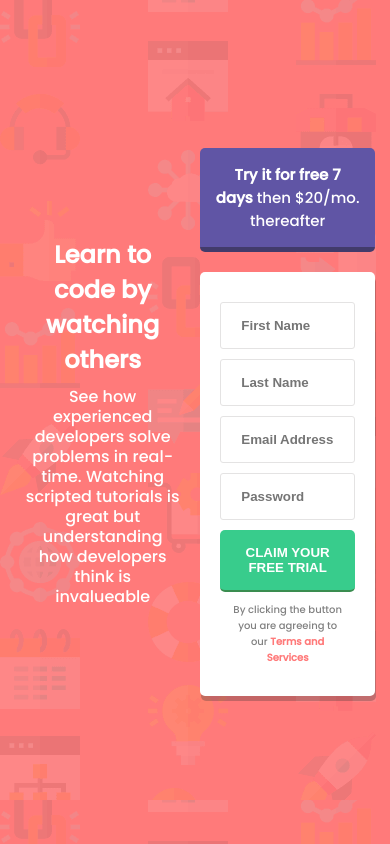
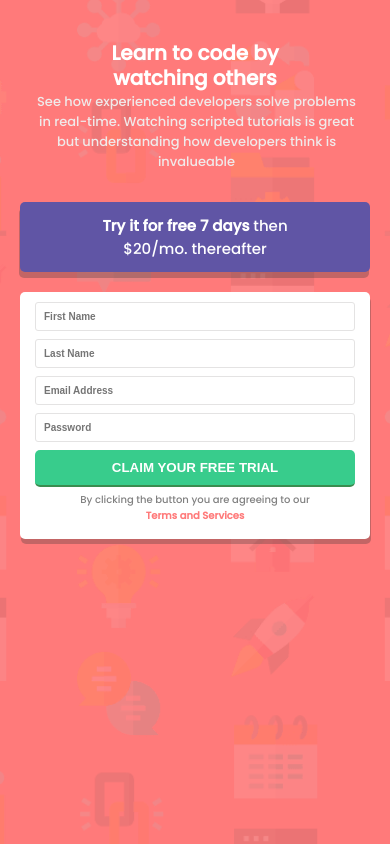
Before and after one commit to jennyosato/Form, a plain HTML site: page index.html in a window 390 px wide. Drawn offline with nearby package versions, Linux system fonts and the light colour scheme.

Commit message:
responsive

```diff
--- a/index.css
+++ b/index.css
@@ -17,8 +17,8 @@ main {
   margin: 20px auto;
   padding-top: 50px;
   padding-bottom: 50px;
-  padding-left: 100px;
-  padding-right: 100px;
+  padding-left: 80px;
+  padding-right: 80px;
   background-image: url("icons/img1.png");
   background-color: hsl(0, 100%, 74%);
   display: flex;
@@ -27,21 +27,24 @@ main {
 }
 #intro {
   color: white;
-  width: 50%;
+  width: 40%;
+
 }
 #form-el {
-  width: 50%;
+  width: 60%;
+  margin-left: 20px;
+
 }
 #intro h1 {
-  padding-right: 50px;
+  line-height: 40px;
   font-weight: bolder;
 }
 #intro p {
-  font-size: 15px;
-  margin-top: 20px;
+  font-size: 11px;
+  margin-top: 15px;
 }
 form {
-  padding: 20px;
+  padding: 30px 20px;
   border-radius: 5px;
   background-color: white;
   box-shadow: 1px 5px rgba(59, 55, 55, 0.3);
@@ -55,15 +58,14 @@ form p {
 span {
   color: hsl(0, 100%, 74%);
   font-size: 10px;
-  font-weight: bold;
   font-style: italic;
-  padding-top: 5px;
+  padding-top: 3px;
   text-align: right;
   display: none;
 }
 input {
   width: 100%;
-  padding: 15px 20px;
+  padding: 13px 20px;
   margin-top: 10px;
   border-radius: 3px;
   color: rgb(54, 53, 53);
@@ -74,6 +76,10 @@ input {
 input:focus {
   background-color: white;
   border: 1px solid rgb(211, 209, 209);
+
+}
+.inputs:focus::placeholder{
+  color: transparent;
 }
 input:focus:invalid {
   border: 2px solid hsl(0, 100%, 74%);
@@ -96,6 +102,7 @@ button {
   color: white;
   font-weight: bold;
   border-bottom: 2px solid hsla(116, 35%, 33%, 0.7);
+
 }
 button:focus {
   opacity: 0.7;
@@ -111,8 +118,17 @@ button:focus {
   text-align: center;
   color: white;
   font-size: 15px;
-  border-bottom: 5px solid rgba(22, 22, 22, 0.4);
+  box-shadow: -1px 6px rgba(59, 55, 55, 0.3);
 }
+.red:focus::placeholder{
+  color:hsl(0, 100%, 74%);
+  font-weight: bold;
+}
+
+b{
+  color: hsl(0, 100%, 74%);
+}
+
 @media screen and (max-width: 1100px){
   main{
     width: 100%;
@@ -134,30 +150,40 @@ button:focus {
   main{
     width: 100%;
     height: 100vh;
-    padding: 0 15px;
+    padding: 20px;
+    flex-direction: column;
+    align-items: center;
+    margin: 0;
+  }
+  #intro,#form-el{
+    width: 95%;
     margin: 0;
   }
   #intro p{
-    font-size: 1em;
+    font-size: 0.8em;
     text-align: center;
-    line-height: 20px;
-    padding: 0;
     margin-top: 0;
+
   }
   #intro h1{
-    padding: 0 10px;
     text-align: center;
-    font-size:1.5em;
-    margin-bottom: 10px;
+    font-size: 1.5em;
+    padding: 10px 20px;
+    margin-bottom: 0;
+    line-height: 25px;
+  }
+  form{
+    padding-top: 5px;
+    padding-bottom: 5px;
   }
 }
-@media (max-width: 375px) {
+@media (max-width: 421px) {
   main {
     position: relative;
     margin-top: 0;
     width: 100%;
     height: 100vh;
-    padding: 20px 30px;
+    padding: 15px 20px;
     display: block;
     background-image: url("icons/bg-intro-mobile.png");
     background-position: center;
@@ -172,28 +198,38 @@ button:focus {
   }
   #intro h1 {
     margin-top: 15px;
+    line-height: 25px;
     font-size: 20px;
-    padding: 2px 32px;
+    text-align: center;
+    padding: 1px 32px;
   }
+
   #intro p {
-    font-size: 12px;
-    padding: 5px 30px;
+    font-size: 13px;
+    text-align: center;
+    padding-top: 0;
+    padding-left: 5px;
+    padding-right: 2px;
+    padding-bottom: 20px;
     color: rgb(240, 234, 234);
   }
   #info {
     padding: 12px 50px;
   }
   input {
-    margin-bottom: 10px;
+    margin-bottom: 8px;
     margin-top: 0;
     font-weight: bold;
     font-size: 10px;
+    padding: 8px;
   }
   input:focus:invalid {
     margin-bottom: 1px;
+    background-size: 15px;
   }
   form {
-    padding: 5px 15px;
+    padding: 10px 15px;
+    margin-top: 5px;
   }
   form p {
     padding: 5px 35px;
@@ -202,6 +238,8 @@ button:focus {
     padding-top: 1px;
   }
   button {
-    margin-top: 5px;
+    margin-top: 0;
+    padding-top: 10px;
+    padding-bottom: 10px;
   }
 }
--- a/index.html
+++ b/index.html
@@ -23,15 +23,15 @@
         </p>
       </div>
       <div id="form-el">
-        <p id="info"><b>Try it for free 7 days</b> then $20/mo. thereafter</p>
+        <p id="info"><strong>Try it for free 7 days</strong> then $20/mo. thereafter</p>
         <form action="">
           <div>
-            <input type="name" placeholder="First Name" required />
+            <input class="inputs" type="name"  placeholder="First Name" required />
             <span>First Name cannot be empty</span>
           </div>
 
           <div>
-            <input type="name" placeholder="Last Name" required />
+            <input class="inputs" type="name" placeholder="Last Name" required />
             <span>Last Name cannot be empty</span>
           </div>
 
@@ -40,29 +40,32 @@
               type="email"
               placeholder="Email Address"
               id="email-el"
-              oninvalid="pholder()"
+              onfocus="changePlaceholder()"
+              onblur="this.placeholder = 'Email Address'"
               required
             />
             <span>Looks like this is not an email</span>
           </div>
           <div>
-            <input type="password" placeholder="Password" required />
+            <input class="inputs" type="password" placeholder="Password" required />
             <span>Password cannot be empty</span>
           </div>
-          <button type="submit">CLAIM YOUR FREE TRIAL</button>
+          <button  type="submit">CLAIM YOUR FREE TRIAL</button>
           <p>
             By clicking the button you are agreeing to our
-            <b style="color: hsl(0, 100%, 74%)">Terms and Services</b>
+            <b>Terms and Services</b>
           </p>
         </form>
       </div>
     </main>
+    <script src="https://code.jquery.com/jquery-3.4.1.min.js"></script>
+    <script type="text/javascript">
+      function changePlaceholder() {
+        $("#email-el").attr("placeholder", "email@example/com");
+        $("#email-el").addClass("red")
 
-    <script type="text/javascript">
-      $(document).ready();
-      function pholder() {
-        $("input:email").attr(placeholder, "email@example/com");
       }
+
     </script>
   </body>
 </html>
```
